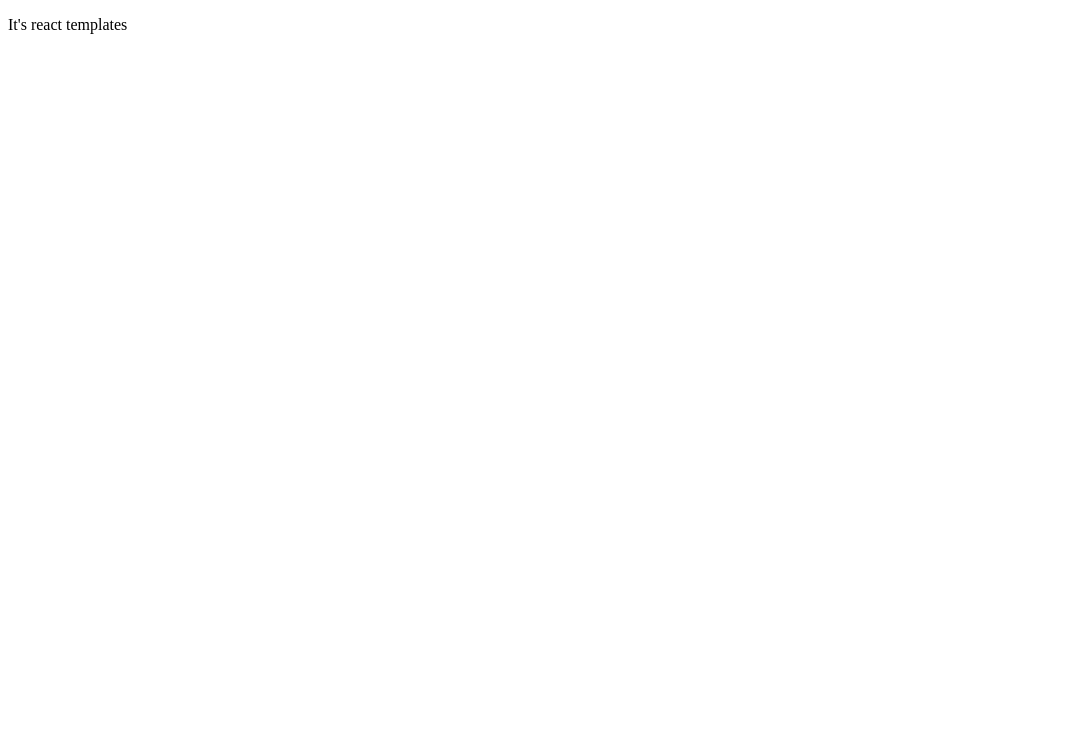
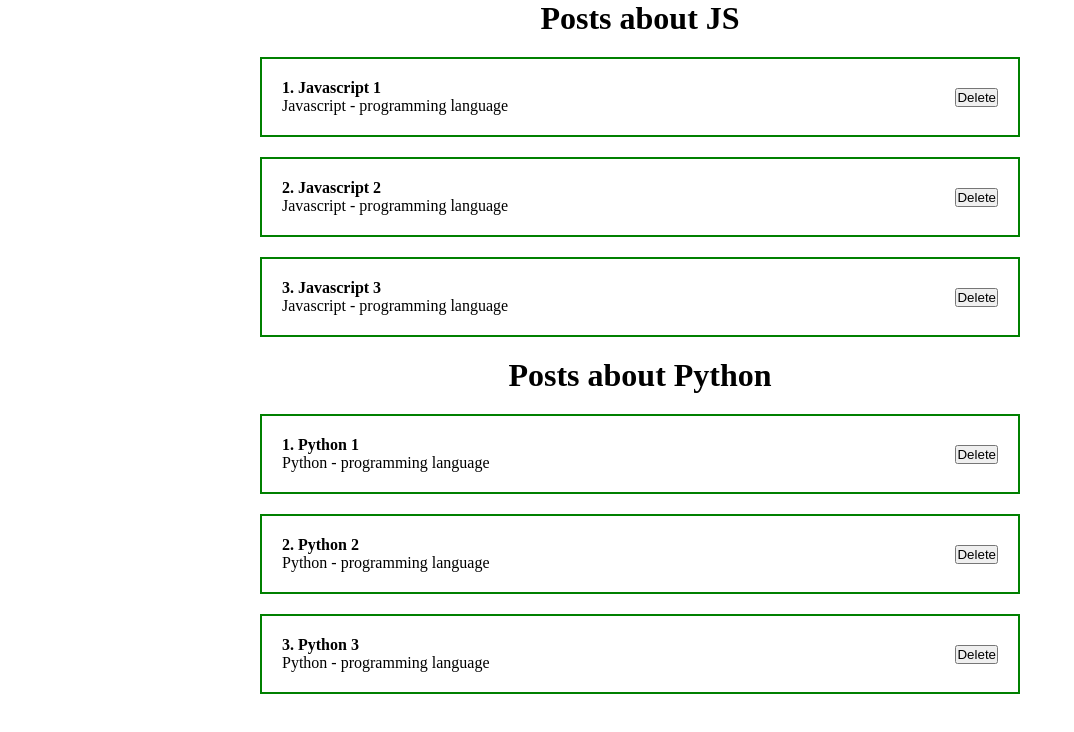
Before and after one commit to sikorskayaX/react-templates, a React (Create React App) app: page / in a window 1280 px wide. Shown: the top 732 px of the page, without its empty margins (0-1074 px from the left). Built offline with nearby package versions, Linux system fonts and the light colour scheme.

Commit message:
Add PostItem and PostList components
This commit adds the PostItem and PostList components to the project. The PostItem component displays a single post with a delete button, while the PostList component displays a list of posts with a title.

```diff
--- a/src/App.js
+++ b/src/App.js
@@ -1,11 +1,27 @@
-import React from 'react';
+import React, {useState} from 'react';
+import PostItem from './components/PostItem';
+import './styles/App.css';
+import PostList from './components/PostList';
 
 
 const App = () => {
+  const [posts, setPosts] = useState([
+    {id: 1, title: 'Javascript 1', body: 'Javascript - programming language'},
+    {id: 2, title: 'Javascript 2', body: 'Javascript - programming language'},
+    {id: 3, title: 'Javascript 3', body: 'Javascript - programming language'}
+  ])
+  const [posts2, setPosts2] = useState([
+    {id: 1, title: 'Python 1', body: 'Python - programming language'},
+    {id: 2, title: 'Python 2', body: 'Python - programming language'},
+    {id: 3, title: 'Python 3', body: 'Python - programming language'}
+  ])
   return (
-    <h1>Hello, world!</h1>,
-    <p>It's react templates</p>
+    <div className="App">
+        <PostList posts={posts} title="Posts about JS"/>
+        <PostList posts={posts2} title="Posts about Python"/>
+    </div>
   );
 }
 
+
 export default App;
--- /dev/null
+++ b/src/components/PostItem.jsx
@@ -0,0 +1,21 @@
+import React, {useState} from 'react';
+
+const PostItem = (props) => {
+
+
+  return (
+    <div className = "post">
+    <div className = "post__content">
+      <strong>{props.post.id}. {props.post.title}</strong>
+      <div>
+        {props.post.body}
+      </div>
+    </div>
+    <div className='post__btns'>
+          <button>Delete</button>
+    </div>
+  </div>
+  );
+};
+
+export default PostItem;
--- /dev/null
+++ b/src/components/PostList.jsx
@@ -0,0 +1,17 @@
+import React, {useState} from 'react';
+import PostItem from './PostItem';
+
+const PostList = ({posts, title}) => {
+  return (
+    <div >
+        <h1 style = {{textAlign: 'center'}}>
+            {title}
+        </h1>
+        {posts.map((post) =>
+            <PostItem post = {post} key = {post.id}/>
+      )}
+  </div>
+  );
+};
+
+export default PostList;
--- /dev/null
+++ b/src/styles/App.css
@@ -0,0 +1,27 @@
+*
+{
+    margin: 0;
+    padding: 0;
+    box-sizing: border-box;
+}
+
+#root
+{
+    display: flex;
+    justify-content: center;
+}
+
+.App {
+    width: 800px;
+}
+
+.post
+
+{
+    display: flex;
+    padding: 20px;
+    margin: 20px;
+    border: 2px solid green;
+    justify-content: space-between;
+    align-items: center;
+}
```
